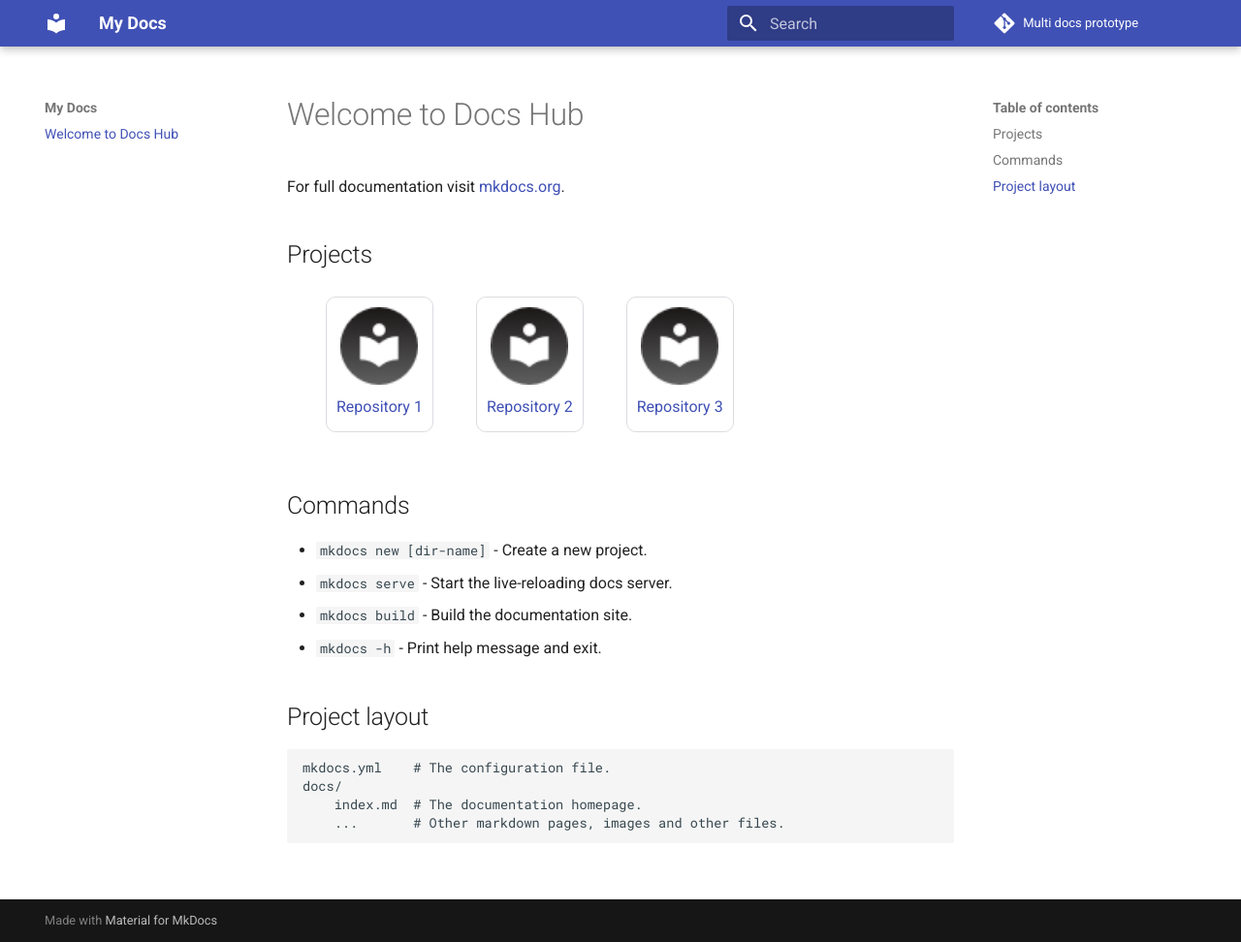
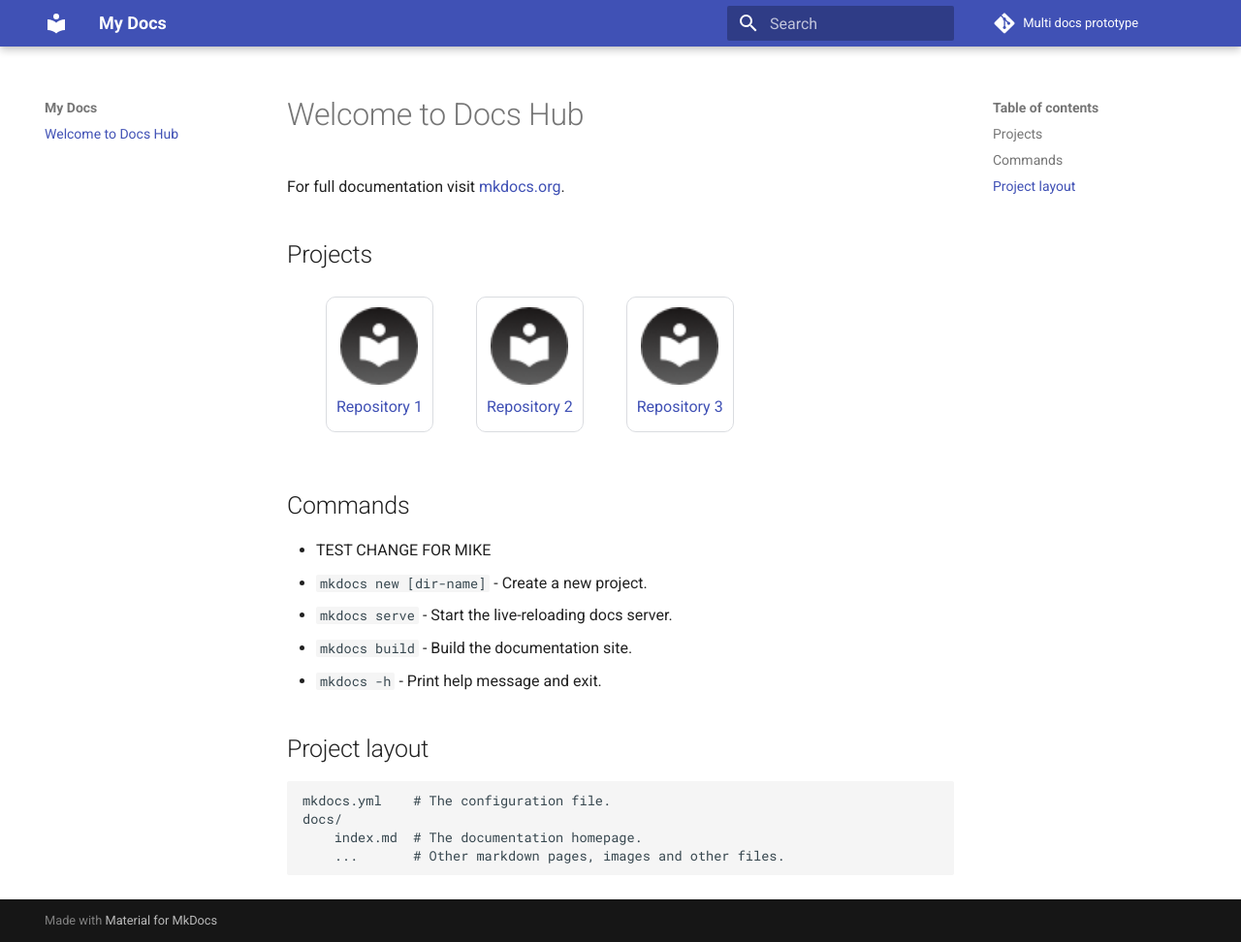
Before and after one commit to A-Baji/mk-docs-main, an MkDocs documentation site: the page built from docs/index.md, in a window 1280 px wide and 972 px high. Shown: the whole window at 97% size. Built offline with MkDocs 1.6.1 and Material for MkDocs 9.7.7, drawn with Linux system fonts in a browser that asks for light colours; comment, search, counter and statistics services are not loaded; the version menu is left out.

Commit message:
mike 0.2 test

```diff
--- a/docs/index.md
+++ b/docs/index.md
@@ -43,6 +43,7 @@ For full documentation visit [mkdocs.org](https://www.mkdocs.org).
 
 ## Commands
 
+* TEST CHANGE FOR MIKE
 * `mkdocs new [dir-name]` - Create a new project.
 * `mkdocs serve` - Start the live-reloading docs server.
 * `mkdocs build` - Build the documentation site.
```
Also changed, not shown: 1 other file.
